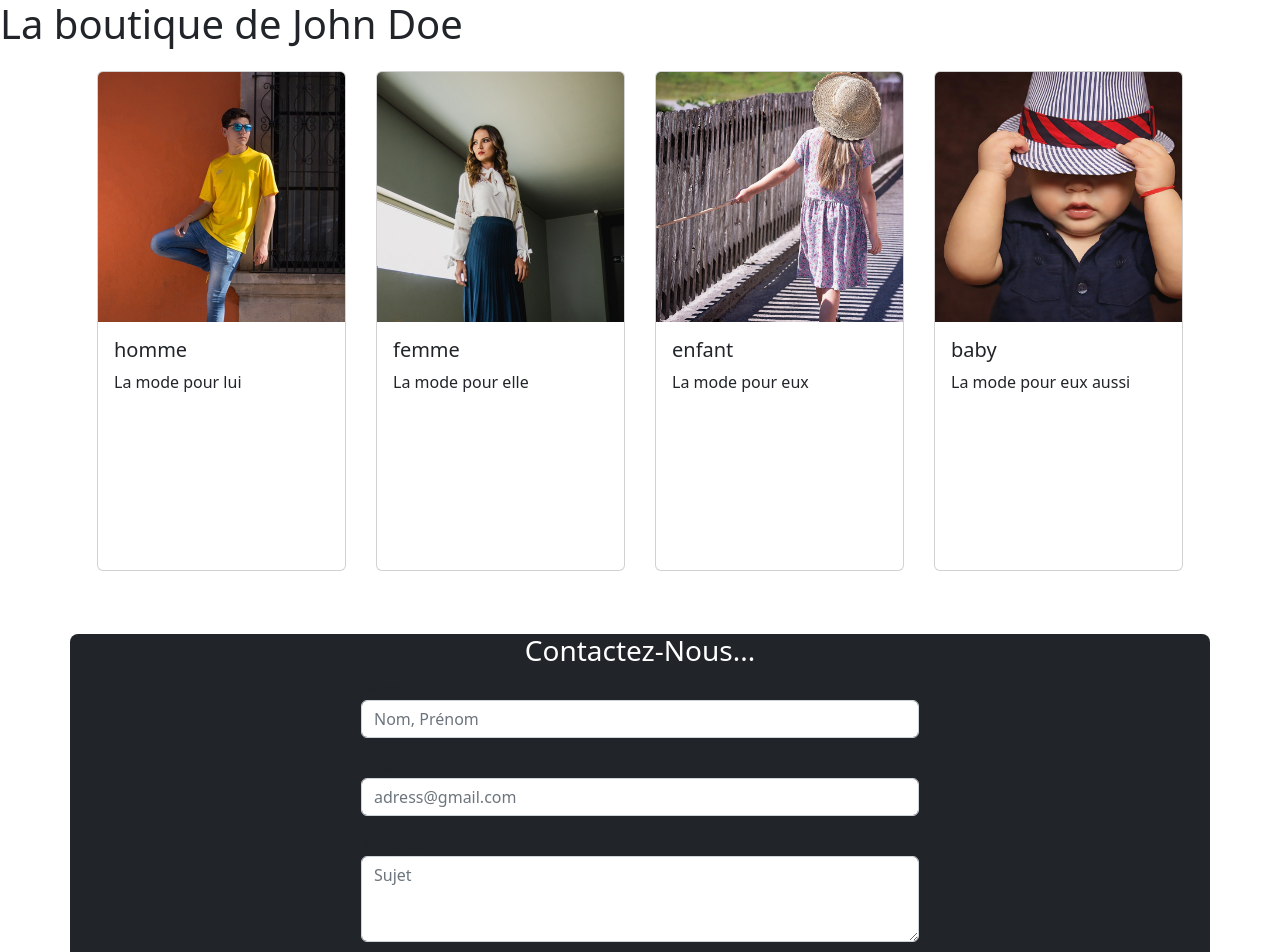
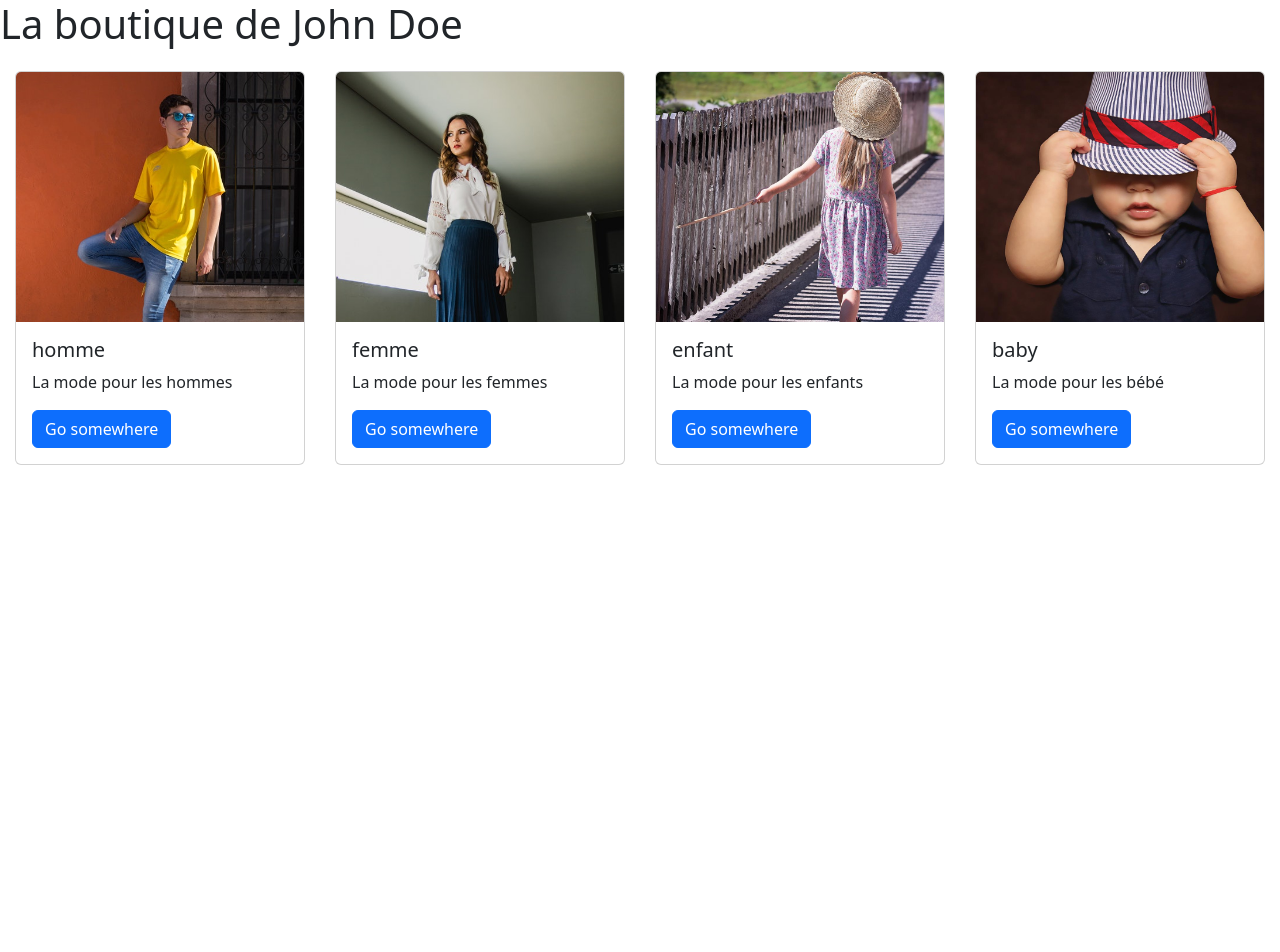
Before and after one commit to Melissalesne/myBoutique, a React (Create React App) app: page / in a window 1280 px wide. Shown: the top 952 px of the page. After the commit the page ends 800 px from the top, so only its background shows below. Built offline with nearby package versions, Linux system fonts and the light colour scheme.

Commit message:
Modification E4

```diff
--- a/src/App.js
+++ b/src/App.js
@@ -1,44 +1,11 @@
 import "bootstrap/dist/css/bootstrap.min.css";
 import "bootstrap/dist/js/bootstrap.bundle";
-import CategoryCards from "./Components/CategoryCards";
 import HomeScreen from "./Pages/HomeScreen";
 
 function App() {
-  const category = [
-    {
-      id: "1",
-      title: "homme",
-      description: "La mode pour les hommes",
-      image: "./assets/images/categorie-homme.jpg",
-    },
-    {
-      id: "2",
-      title: "femme",
-      description: "La mode pour les femmes",
-      image: "./assets/images/categorie-femme.jpg",
-    },
-    {
-      id: "3",
-      title: "enfant",
-      description: "La mode pour les enfants",
-      image: "./assets/images/girl.jpg",
-    },
-    {
-      id: "4",
-      title: "baby",
-      description: "La mode pour les bébé",
-      image: "./assets/images/baby.jpg",
-    },
-  ];
-
-  category.map((category) => <CategoryCards />);
   return (
-    <div className="" key={category.id}>
-      <HomeScreen
-        title={category.title}
-        description={category.description}
-        image={category.image}
-      />
+    <div>
+      <HomeScreen />
     </div>
   );
 }
--- a/src/Components/CategoryCards.jsx
+++ b/src/Components/CategoryCards.jsx
@@ -9,9 +9,9 @@ const CategoryCards = ({ title, description, image }) => {
         <div className="card-body">
           <h5 className="card-title">{title}</h5>
           <p className="card-text">{description}</p>
-          {/* <a href="#" className="btn btn-primary">
+          <a href="#" className="btn btn-primary">
             Go somewhere
-          </a> */}
+          </a>
         </div>
       </div>
     </>
--- a/src/Pages/HomeScreen.jsx
+++ b/src/Pages/HomeScreen.jsx
@@ -3,13 +3,47 @@ import CategoryCards from "../Components/CategoryCards";
 import "./homeScreen.css";
 
 export default function HomeScreen() {
-  function handleSubmit(evt) {
-    evt.preventDefault();
-  }
+  const categoryCat = [
+    {
+      id: "1",
+      title: "homme",
+      description: "La mode pour les hommes",
+      image: "./assets/images/categorie-homme.jpg",
+    },
+    {
+      id: "2",
+      title: "femme",
+      description: "La mode pour les femmes",
+      image: "./assets/images/categorie-femme.jpg",
+    },
+    {
+      id: "3",
+      title: "enfant",
+      description: "La mode pour les enfants",
+      image: "./assets/images/girl.jpg",
+    },
+    {
+      id: "4",
+      title: "baby",
+      description: "La mode pour les bébé",
+      image: "./assets/images/baby.jpg",
+    },
+  ];
+
+  const categoryElement = categoryCat.map((category) => (
+    <div className="col-12 col-lg-3" key={category.id}>
+      <CategoryCards
+        title={category.title}
+        description={category.description}
+        image={category.image}
+      />
+    </div>
+  ));
+
   return (
     <>
       <h1>La boutique de John Doe</h1>
-      <div className="container d-flex ">
+      {/* <div className="container d-flex ">
         <CategoryCards
           title={"homme"}
           description={"La mode pour lui"}
@@ -31,44 +65,8 @@ export default function HomeScreen() {
           image={"./assets/images/baby.jpg"}
         />
         <br />
-      </div>
-      <form onSubmit={(evt) => handleSubmit(evt)}>
-        <div className="container mt-5 bg-dark rounded-3">
-          <h3 className="text-center mt-5 text-white">Contactez-Nous...</h3>
-          <div className="mb-3 w-50 m-auto">
-            <label htmlFor="name">Nom: </label>
-            <input
-              type="text"
-              className="form-control"
-              id="exampleFormControlInput1"
-              placeholder="Nom, Prénom"
-            />
-          </div>
-          <div className="mb-3 w-50 m-auto">
-            <label htmlFor="email">Email:</label>
-            <input
-              type="email"
-              className="form-control"
-              id="exampleFormControlInput1"
-              placeholder="adress@gmail.com"
-            />
-          </div>
-          <div className="mb-3 w-50 m-auto">
-            <label htmlFor="Textarea">Textarea:</label>
-            <textarea
-              className="form-control"
-              id="exampleFormControlTextarea1"
-              rows="3"
-              placeholder="Sujet"
-            ></textarea>
-            <input
-              type="submit"
-              value="envoyer"
-              className="btn btn-primary mt-3 d-flex m-auto"
-            />
-          </div>
-        </div>
-      </form>
+      </div> */}
+      <div className="d-flex">{categoryElement}</div>
     </>
   );
 }
--- a/src/Pages/homeScreen.css
+++ b/src/Pages/homeScreen.css
@@ -1,6 +1,6 @@
 .card {
-   width: 500px;
-    height: 500px;
+
+
     margin: 15px;
 }
 
```
